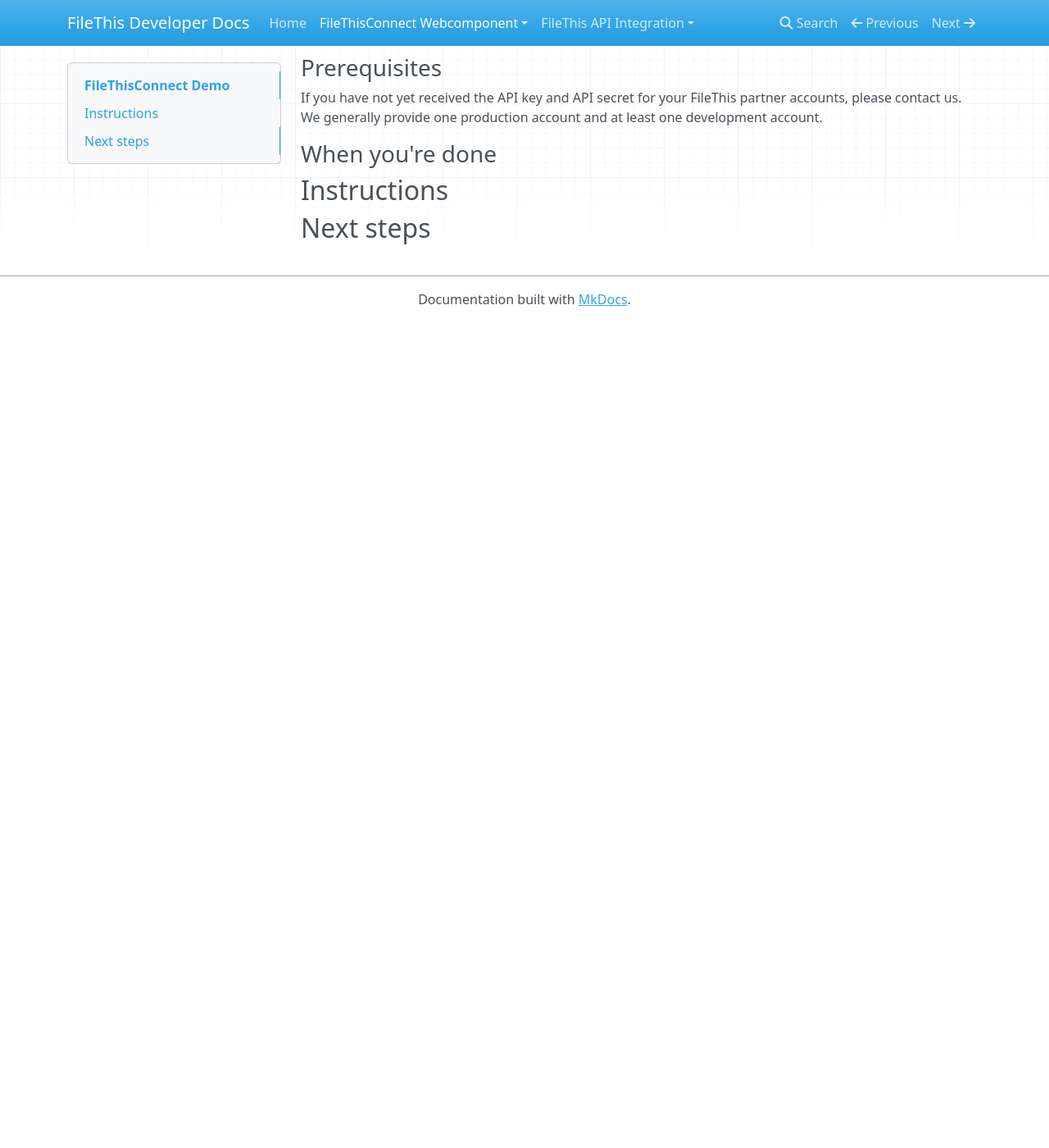
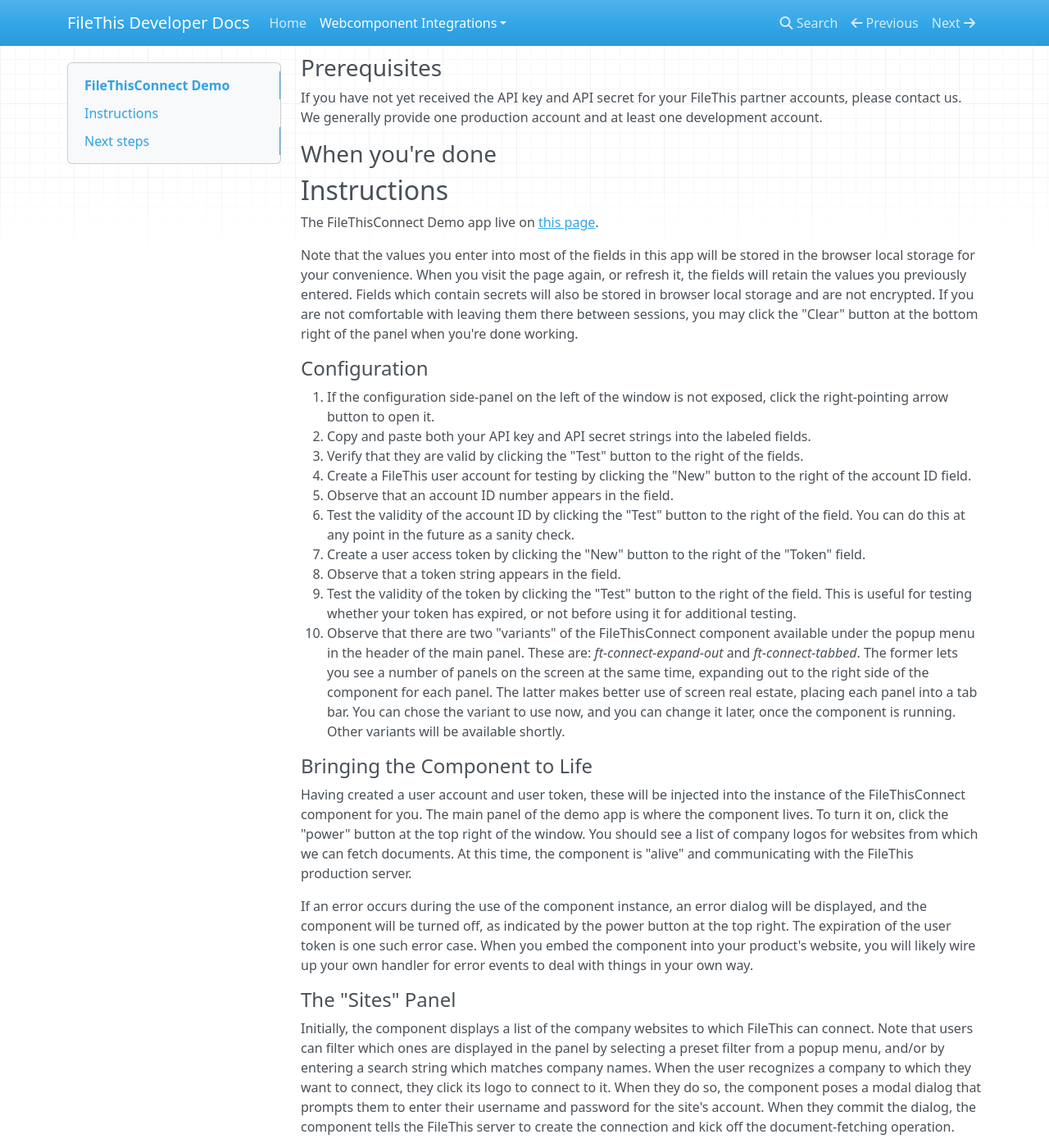
Before and after one commit to filethis/developer-docs, an MkDocs documentation site: the page built from docs/ft-connect-demo.md, in a window 1280 px wide and 1400 px high, scrolled down 216 px. Shown: the whole window at 82% size. Built offline with MkDocs 1.6.1, drawn with Linux system fonts in a browser that asks for light colours; nearby versions of some CDN libraries; old or Windows-style settings are respelled for this version of MkDocs; before the commit the page ends 900 px from its top, so only the background shows below that; some of the changed text lies outside the part shown.

Commit message:
Saving documentation changes

```diff
--- a/docs/ft-connect-demo.md
+++ b/docs/ft-connect-demo.md
@@ -2,7 +2,7 @@
 
 ### What this is
 
-The FileThisConnect Demo is a Polymer application, hosted by our servers. It is a fixture that wraps around an instance of a FileThis Connect component. The fixture provides a GUI that
+The FileThisConnect Demo is a Polymer application, hosted by our servers. It is a fixture that providing a GUI that lets you configure, control, and run an instance of a FileThis Connect component
 
 ### What it is for
 
@@ -14,6 +14,44 @@
 
 ## Instructions
 
+The FileThisConnect Demo app live on [this page](https://filethis.github.io/ft-connect-demo/).
+
+Note that the values you enter into most of the fields in this app will be stored in the browser local storage for your convenience. When you visit the page again, or refresh it, the fields will retain the values you previously entered. Fields which contain secrets will also be stored in browser local storage and are not encrypted. If you are not comfortable with leaving them there between sessions, you may click the "Clear" button at the bottom right of the panel when you're done working.
+
+#### Configuration
+
+1. If the configuration side-panel on the left of the window is not exposed, click the right-pointing arrow button to open it.
+2. Copy and paste both your API key and API secret strings into the labeled fields.
+3. Verify that they are valid by clicking the "Test" button to the right of the fields.
+4. Create a FileThis user account for testing by clicking the "New" button to the right of the account ID field.
+5. Observe that an account ID number appears in the field.
+6. Test the validity of the account ID by clicking the "Test" button to the right of the field. You can do this at any point in the future as a sanity check.
+7. Create a user access token by clicking the "New" button to the right of the "Token" field.
+8. Observe that a token string appears in the field.
+9. Test the validity of the token by clicking the "Test" button to the right of the field. This is useful for testing whether your token has expired, or not before using it for additional testing.
+10. Observe that there are two "variants" of the FileThisConnect component available under the popup menu in the header of the main panel. These are: _ft-connect-expand-out_ and _ft-connect-tabbed_. The former lets you see a number of panels on the screen at the same time, expanding out to the right side of the component for each panel. The latter makes better use of screen real estate, placing each panel into a tab bar. You can chose the variant to use now, and you can change it later, once the component is running. Other variants will be available shortly.
 
 
+#### Bringing the Component to Life
+
+Having created a user account and user token, these will be injected into the instance of the FileThisConnect component for you. The main panel of the demo app is where the component lives. To turn it on, click the "power" button at the top right of the window. You should see a list of company logos for websites from which we can fetch documents. At this time, the component is "alive" and communicating with the FileThis production server.
+
+If an error occurs during the use of the component instance, an error dialog will be displayed, and the component will be turned off, as indicated by the power button at the top right. The expiration of the user token is one such error case. When you embed the component into your product's website, you will likely wire up your own handler for error events to deal with things in your own way.
+
+#### The "Sites" Panel
+
+Initially, the component displays a list of the company websites to which FileThis can connect. Note that users can filter which ones are displayed in the panel by selecting a preset filter from a popup menu, and/or by entering a search string which matches company names. When the user recognizes a company to which they want to connect, they click its logo to connect to it. When they do so, the component poses a modal dialog that prompts them to enter their username and password for the site's account. When they commit the dialog, the component tells the FileThis server to create the connection and kick off the document-fetching operation.
+
+You are welcome to test fetching documents from any website for which you have valid credentials, but for the sake of convenience you might begin by connecting to our test website. Depending on the password you use when you connect to the test site, you can explore a variety of different user workflows, like handling challenge questions. You can choose the test site from the company list by typing "test" into the search field.
+
+step instructions here?
+
+#### The "Connections" Panel
+
+Having created a connection, you will see a representation of it in the connections panel. Note that it has a progress indicator...
+
+#### The "Documents" Panel
+
+As FileThis finds documents on a website and delivers them to your system, thumbnails of their first pages will appear in a panel in the component. This gives users a sense of progress and...
+
 ## Next steps
--- a/mkdocs.yml
+++ b/mkdocs.yml
@@ -2,9 +2,9 @@
 
 pages:
     - 'Home': 'index.md'
-    - FileThisConnect Webcomponent:
-        - 'FileThisConnect Demo': 'ft-connect-demo.md'
-        - 'FileThisConnect Minimal Site': 'ft-connect-minimal-site.md'
-    - FileThis API Integration:
-        - 'First': 'ft-api-first.md'
-        - 'Second': 'ft-api-second.md'
+    - Webcomponent Integrations:
+        - 'Demo App': 'ft-connect-demo.md'
+        - 'Minimal Site App': 'ft-connect-minimal-site.md'
+#    - API Integrations:
+#        - 'First': 'ft-api-first.md'
+#        - 'Second': 'ft-api-second.md'
```
